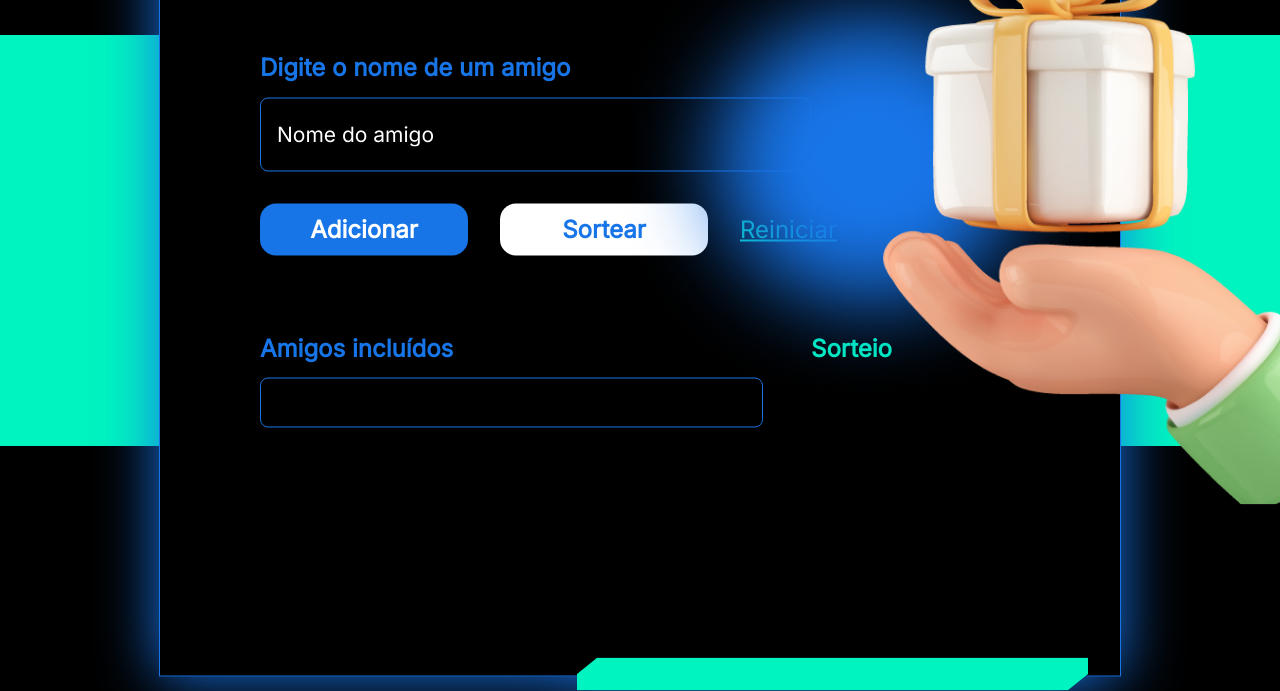
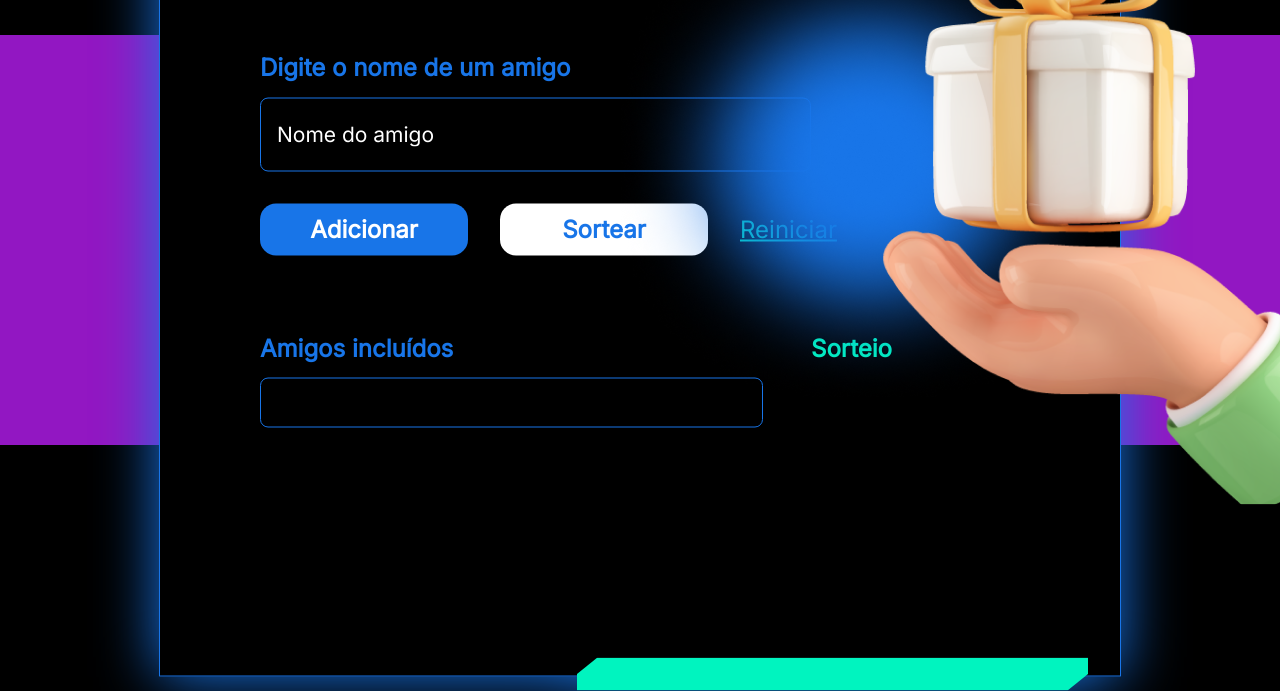
Before and after one commit to JulieGab/amigo-secreto, a plain HTML site: page index.html in a window 1280 px wide. Shown: the part 160-851 px from the top of the page. Drawn offline with nearby package versions, Linux system fonts and the light colour scheme.

Commit message:
feat: color background__detail

```diff
--- a/style.css
+++ b/style.css
@@ -5,8 +5,8 @@ body {
 }
 
 .background__detail {
-  background-color: #00f4bf;
-  height: calc(100% - 389px);
+  background-color: #9217c2;
+  height: calc(100% - 390px);
   left: 0;
   position: absolute;
   right: 0;
```
